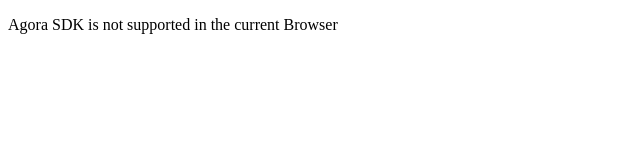
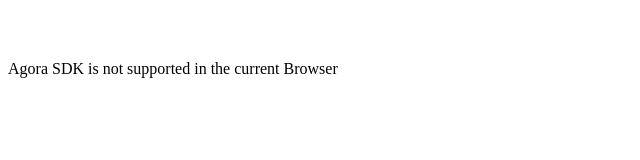
Before and after one commit to helnabawy/agora-classroom, a plain HTML site: page index.html in a window 1280 px wide. Shown: the whole page, without its empty margins (0-640 px from the left). Drawn offline with Linux system fonts and the light colour scheme.

Commit message:
Update index.html

```diff
--- a/index.html
+++ b/index.html
@@ -8,7 +8,8 @@
   <body>
     <script>
       setTimeout(() => {
-        document.children[0].innerHTML = '<p>Agora SDK is not supported in the current Browser</p>';
+        document.children[0].innerHTML =
+          '<br><br><p>Agora SDK is not supported in the current Browser</p>';
       }, 2000);
       console.log('20:31:03:905 Agora-SDK [DEBUG]: document visibility went hidden');
       console.log('20:31:03:905 Agora-SDK [DEBUG]: document visibility went hidden');
```
